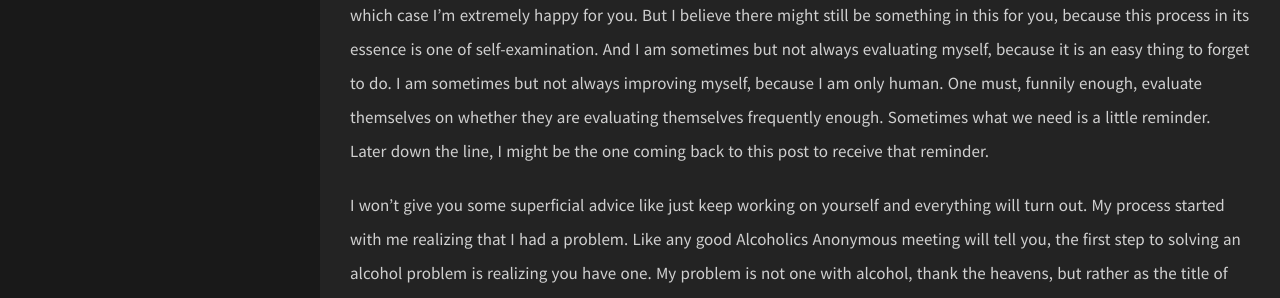
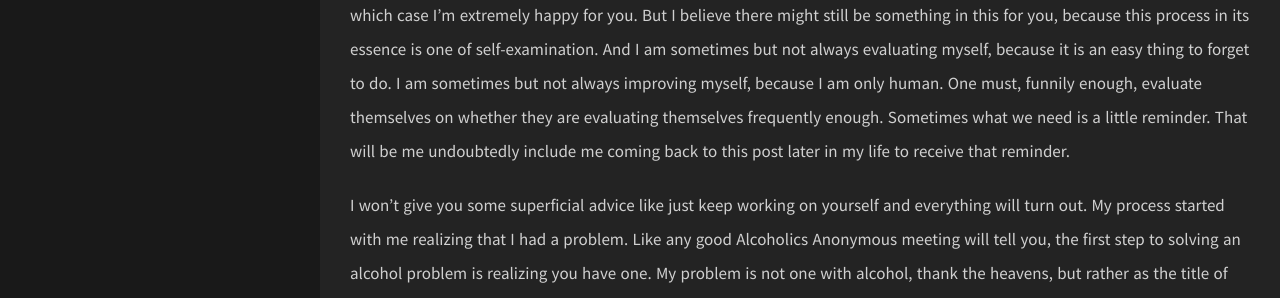
Before and after one commit to uynitsuj/uynitsuj.github.io, a Jekyll site: the page built from _posts/2021-10-04-Examining-Your-Feelings.md, in a window 1280 px wide. Shown: the part 1032-1330 px from the top of the page. Built offline with Jekyll 4.4.1, drawn with Linux system fonts in a browser that asks for light colours; some of the changed text lies outside the part shown.

Commit message:
Update 2021-10-04-Examining-Your-Feelings.md

```diff
--- a/_posts/2021-10-04-Examining-Your-Feelings.md
+++ b/_posts/2021-10-04-Examining-Your-Feelings.md
@@ -15,7 +15,7 @@
 
 And I’m also glad that, if you were to ask me, I could pinpoint the moment in my life where things started looking up for me.
 
-As a disclaimer, it would be massively irresponsible for me to suggest that you can 180 your own life by following my words in lockstep. It goes without saying that everyone deals with their own problems and fights their own demons. I do believe however that my experience is common enough that this advice can impact people. There are also definitely people more experienced and wiser than me, so I am also certain that many have already gone through a similar process successfully, in which case I’m extremely happy for you. But I believe there might still be something in this for you, because this process in its essence is one of self-examination. And I am sometimes but not always evaluating myself, because it is an easy thing to forget to do. I am sometimes but not always improving myself, because I am only human. One must, funnily enough, evaluate themselves on whether they are evaluating themselves frequently enough. Sometimes what we need is a little reminder. Later down the line, I might be the one coming back to this post to receive that reminder.
+As a disclaimer, it would be massively irresponsible for me to suggest that you can 180 your own life by following my words in lockstep. It goes without saying that everyone deals with their own problems and fights their own demons. I do believe however that my experience is common enough that this advice can impact people. There are also definitely people more experienced and wiser than me, so I am also certain that many have already gone through a similar process successfully, in which case I’m extremely happy for you. But I believe there might still be something in this for you, because this process in its essence is one of self-examination. And I am sometimes but not always evaluating myself, because it is an easy thing to forget to do. I am sometimes but not always improving myself, because I am only human. One must, funnily enough, evaluate themselves on whether they are evaluating themselves frequently enough. Sometimes what we need is a little reminder. That will be me undoubtedly include me coming back to this post later in my life to receive that reminder.
 
 I won’t give you some superficial advice like just keep working on yourself and everything will turn out. My process started with me realizing that I had a problem. Like any good Alcoholics Anonymous meeting will tell you, the first step to solving an alcohol problem is realizing you have one. My problem is not one with alcohol, thank the heavens, but rather as the title of this post suggests, one with my feelings.
 
```
